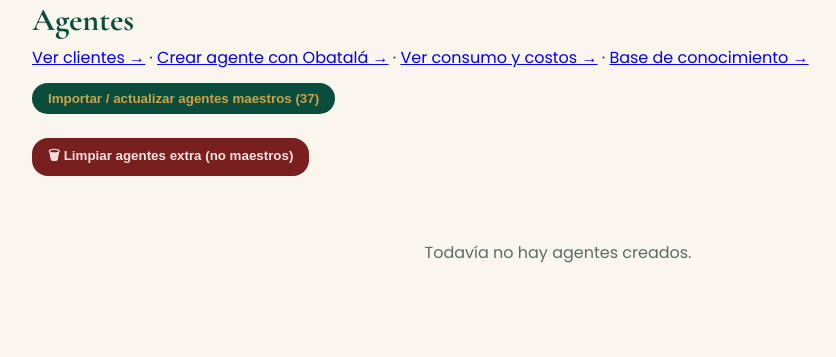
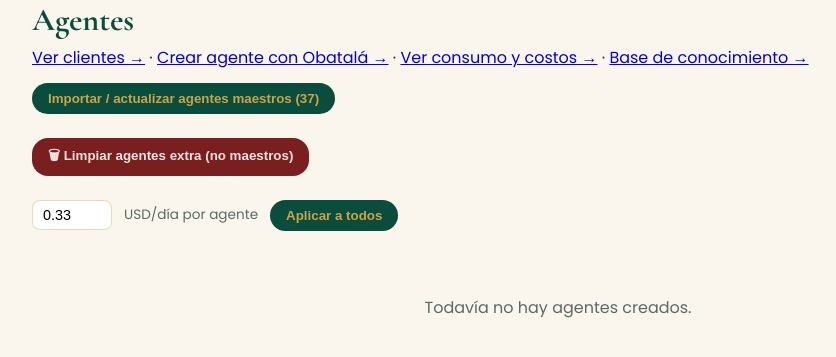
Before and after one commit to esenios2022/IEA-AGENTIQ, a FastAPI app: page /admin/agents in a window 1280 px wide. Shown: the part 143-500 px from the top of the page, without its empty margins (82-918 px from the left). Run offline with FastAPI, Linux system fonts and the light colour scheme; the visitor is signed in with stand-in values (Sample User, id 1); parts of the project's set-up code (start-up, migrations or seed data) failed here and were passed over.

Commit message:
Add per-agent and bulk budget management to admin panel
New endpoints: set-budget per agent and set-budget-all for bulk.
Admin UI shows daily and monthly equivalent on each card.
Agents without a limit shown in red. Detail page has inline edit.

Co-Authored-By: Claude Sonnet 4.6 <noreply@anthropic.com>

```diff
--- a/src/main.py
+++ b/src/main.py
@@ -432,6 +432,25 @@ def cleanup_non_master_agents(
     )
 
 
+@app.post("/admin/agents/set-budget-all")
+def set_budget_all_agents(
+    daily_budget_usd: float = Form(...),
+    db: Session = Depends(get_db),
+    _: None = Depends(require_admin),
+):
+    all_agents = db.scalars(select(Agent)).all()
+    budget = daily_budget_usd if daily_budget_usd > 0 else None
+    for agent in all_agents:
+        agent.daily_budget_usd = budget
+        if agent.status == "paused" and budget:
+            agent.status = "active"
+    db.commit()
+    return RedirectResponse(
+        url=f"/admin/agents?budget_updated={len(all_agents)}",
+        status_code=status.HTTP_303_SEE_OTHER,
+    )
+
+
 @app.get("/admin/usage")
 def usage_page(
     request: Request,
@@ -528,6 +547,23 @@ def update_agent_definition(
         agent.name = definition["agent_name"]
     db.commit()
     return RedirectResponse(url=f"/admin/agents/{agent_id}", status_code=status.HTTP_303_SEE_OTHER)
+
+
+@app.post("/admin/agents/{agent_id}/set-budget")
+def set_agent_budget(
+    agent_id: str,
+    daily_budget_usd: float = Form(...),
+    db: Session = Depends(get_db),
+    _: None = Depends(require_admin),
+):
+    agent = db.get(Agent, agent_id)
+    if agent is None:
+        raise HTTPException(status_code=404, detail="Agent not found")
+    agent.daily_budget_usd = daily_budget_usd if daily_budget_usd > 0 else None
+    if agent.status == "paused" and daily_budget_usd > 0:
+        agent.status = "active"
+    db.commit()
+    return RedirectResponse(url=f"/admin/agents/{agent_id}?budget_saved=1", status_code=status.HTTP_303_SEE_OTHER)
 
 
 @app.post("/admin/agents/{agent_id}/knowledge/upload")
--- a/src/templates/admin_agents.html
+++ b/src/templates/admin_agents.html
@@ -114,6 +114,16 @@
             </span>
             {% endif %}
         </form>
+        <form class="import-box" method="post" action="/admin/agents/set-budget-all"
+              onsubmit="return confirm('¿Aplicar este presupuesto a TODOS los agentes?')">
+            <input type="number" name="daily_budget_usd" step="0.01" min="0" value="0.33"
+                   style="width:80px; padding:6px 10px; border-radius:8px; border:1px solid rgba(205,163,73,0.4); font-size:0.9rem;">
+            <span style="font-size:0.85rem; color:var(--text-muted)">USD/día por agente</span>
+            <button type="submit">Aplicar a todos</button>
+            {% if request.query_params.get("budget_updated") is not none %}
+            <span class="import-msg">Actualizados: {{ request.query_params.get("budget_updated") }}</span>
+            {% endif %}
+        </form>
         {% if agents %}
             {% for group_name, group_agents in groups.items() %}
             <div class="group-block">
@@ -128,7 +138,9 @@
                         {% endif %}
                         <div class="status">{{ agent.status }} &middot; {{ agent.created_at.strftime("%Y-%m-%d") }}</div>
                         {% if agent.daily_budget_usd %}
-                        <div class="budget">Presupuesto: ${{ "%.2f"|format(agent.daily_budget_usd) }}/día</div>
+                        <div class="budget">Límite: ${{ "%.2f"|format(agent.daily_budget_usd) }}/día &middot; ≈${{ "%.0f"|format(agent.daily_budget_usd * 30) }}/mes</div>
+                        {% else %}
+                        <div class="budget" style="color:#c0392b;">Sin límite de gasto</div>
                         {% endif %}
                         <div class="links">
                             <a href="/admin/agents/{{ agent.id }}">Ver / Editar</a>
```
Also changed, not shown: src/templates/admin_agent_detail.html (+15 -1 lines).
